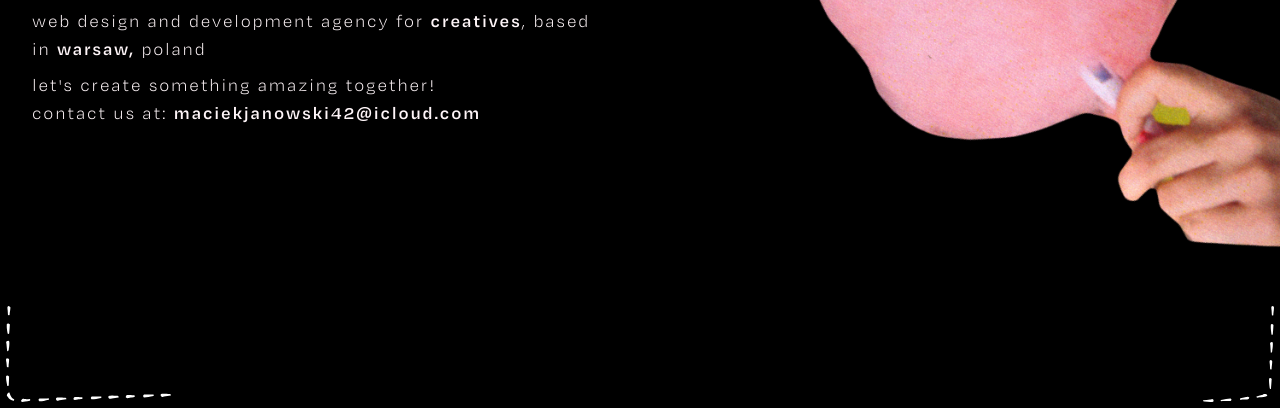
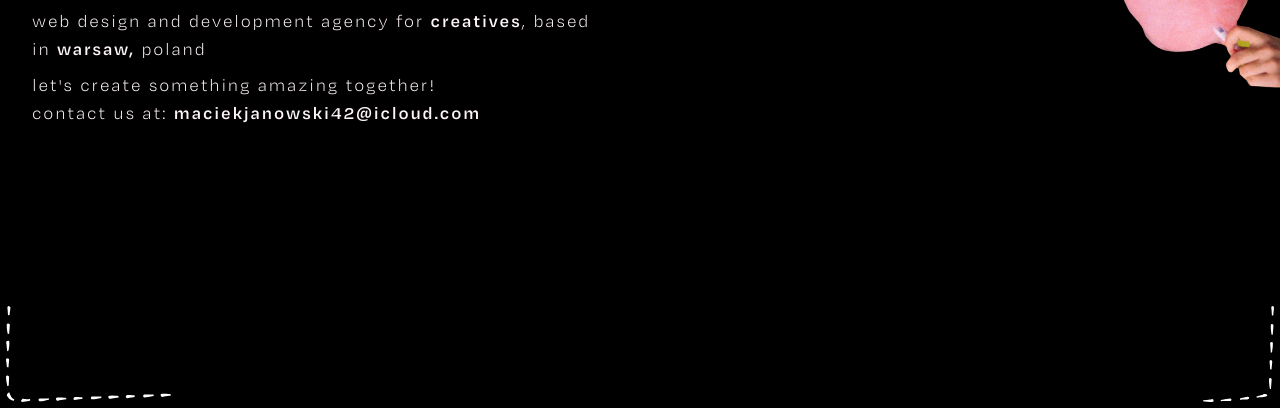
Before and after one commit to bitgeese/CandyGlitch-Website, an Astro site: page / in a window 1280 px wide. Shown: the part 392-800 px from the top of the page. Built offline with nearby package versions, Linux system fonts and the light colour scheme; Astro itself is replaced by a stand-in of ours.

Commit message:
make image small

```diff
--- a/src/components/Hero.svelte
+++ b/src/components/Hero.svelte
@@ -131,7 +131,7 @@
     <div id="corner-br" class="hidden sm:block p-1.5 absolute bottom-0 right-0 z-10 opacity-0">
       <img src="/images/corner-dashed-br.svg" class="h-12 sm:h-24" alt="Bottom Right Corner" />
     </div>
-    <img id="background-image" src="/images/cottoncandy-01.png" class="absolute right-0 top-1/2 transform -translate-y-[60%] h-[65%] sm:h-[75%] max-h-full z-0 opacity-0" alt="Cotton Candy Image" />
+    <img id="background-image" src="/images/cottoncandy-01.png" class="absolute right-0 top-1/2 transform -translate-y-[60%] h-[45%] sm:h-[25%] max-h-full z-0 opacity-0" alt="Cotton Candy Image" />
 
     <main class="h-full flex items-center justify-start relative z-10">
       <div class="container mx-auto px-4 sm:px-6 lg:px-8 relative">
```
